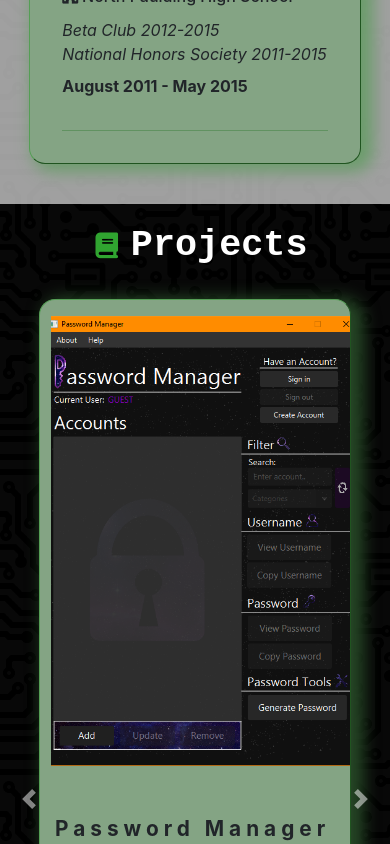
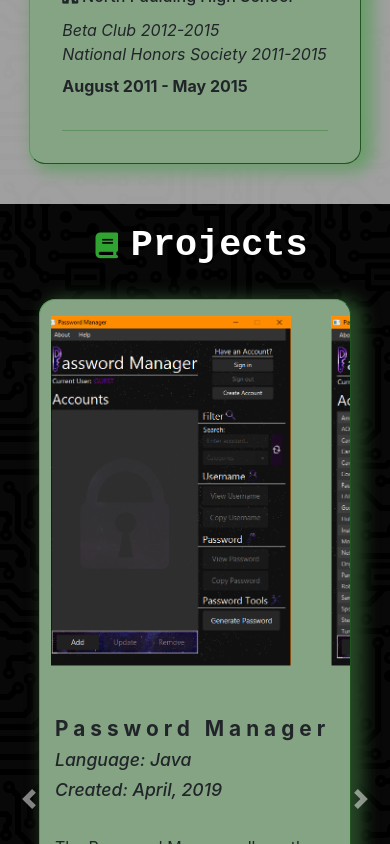
Before and after one commit to Tristen1099/PersonalWebsite, an Angular app: page / in a window 390 px wide. Shown: the part 1151-1995 px from the top of the page. Built offline with nearby package versions, Linux system fonts and the light colour scheme.

Commit message:
Mobile project portfolio fixes

```diff
--- a/src/app/project-portfolio/project-portfolio.component.scss
+++ b/src/app/project-portfolio/project-portfolio.component.scss
@@ -288,7 +288,7 @@
                 border-radius: unset;
                 .col {
                   img {
-                    height: 525px;
+                    height: 500px;
                   }
 
                   img:last-of-type {
@@ -334,7 +334,7 @@
               .project-image-container {
                 .col {
                   img {
-                    height: 500px;
+                    height: 425px;
                   }
                 }
               }
@@ -374,7 +374,7 @@
               .project-image-container {
                 .col {
                   img {
-                    height: 475px;
+                    height: 375px;
                   }
                 }
               }
@@ -414,7 +414,7 @@
               .project-image-container {
                 .col {
                   img {
-                    height: 450px;
+                    height: 350px;
                   }
                 }
               }
```
